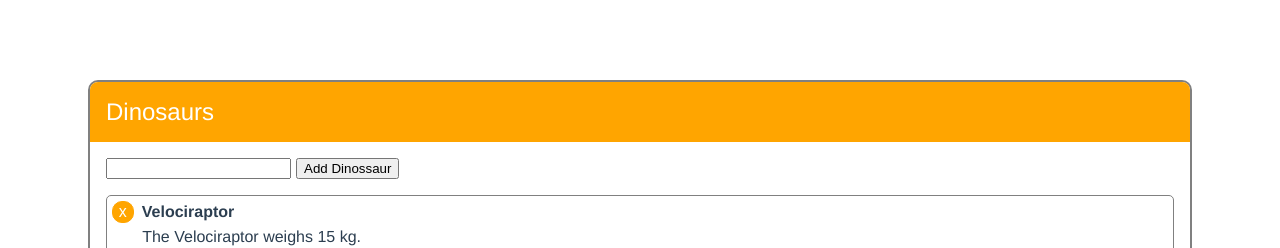
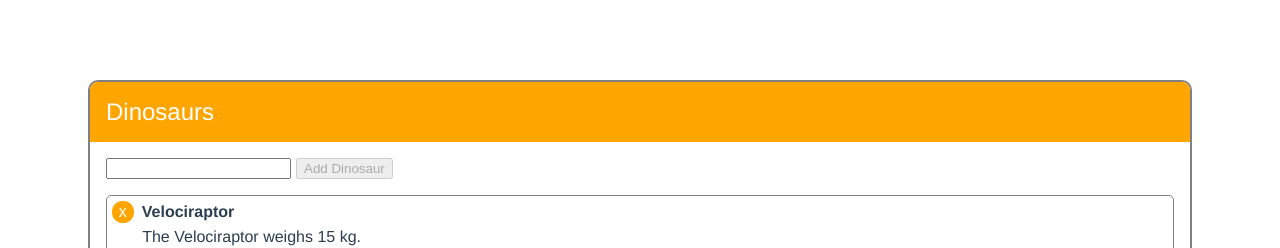
Before and after one commit to Juraci/dinosaurs-vue, a Vue app: page / in a window 1280 px wide. Shown: the top 248 px of the page. Built offline with nearby package versions, Linux system fonts and the light colour scheme.

Commit message:
watch with async behavior

```diff
--- a/package.json
+++ b/package.json
@@ -8,6 +8,7 @@
     "lint": "vue-cli-service lint"
   },
   "dependencies": {
+    "lodash": "^4.17.5",
     "vue": "^2.5.13"
   },
   "devDependencies": {
--- a/src/components/Card.vue
+++ b/src/components/Card.vue
@@ -1,10 +1,10 @@
 <template>
   <div class="card">
     <header>{{ title | capitalize }}</header>
-    <div class="dino-form">
-      <input id="itemForm" v-on:keypress.enter="addItem"/>
-      <button type="button" name="add dinosaur" v-on:click="addItem">Add Dinossaur</button>
-    </div>
+    <form v-on:submit.prevent="addItem" class="dino-form">
+      <input id="itemForm" v-model="input"/>
+      <button type="submit" v-bind:disabled="buttonDisabled" name="add dinosaur">{{ buttonText }}</button>
+    </form>
     <ul>
       <li v-bind:key="item.id" v-for="item in items">
         <button class="removeItem" v-on:click="removeItem(item.id)" type="button" name="button">x</button>
@@ -20,11 +20,14 @@
 </template>
 
 <script>
+  import _ from 'lodash';
   export default {
     name: 'Card',
     data: function() {
       return {
         title: 'Dinosaurs',
+        input: "",
+        buttonText: "Add Dinosaur",
         items: [
           {
             id: 1,
@@ -46,13 +49,13 @@
     },
     methods: {
       addItem: function() {
-        const input = document.getElementById('itemForm');
+        const input = this.input;
 
-        if(input.value !== "" && input.value !== " ") {
-          this.items.push({ id: this.items.length + 1, text: input.value });
+        if(input !== "" && input !== " ") {
+          this.items.push({ id: this.items.length + 1, text: input });
         }
 
-        input.value = "";
+        this.input = "";
       },
       removeItem: function(itemId) {
         const itemToRemove = this.items.find(i => i.id === itemId);
@@ -80,6 +83,14 @@
         total: function() {
           return this.items.length;
         },
+        buttonDisabled: function() {
+          return this.input === "";
+        }
+    },
+    watch: {
+      input: _.debounce(function() {
+        this.buttonText = this.input !== "" ? `Add ${this.input}` : "Add Dinosaur";
+      }, 500),
     }
   }
 </script>
```
